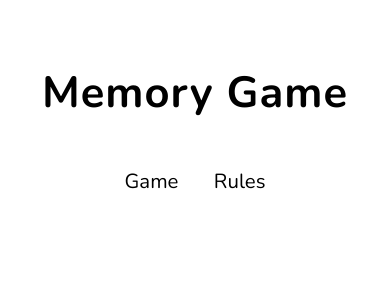
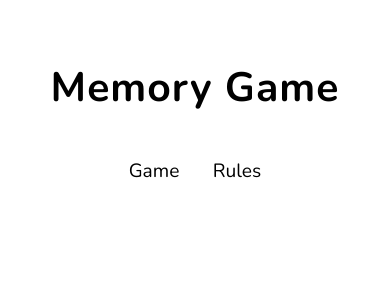
Before and after one commit to dengoloborodko/memory-game, a Next.js app: page / in a window 390 px wide. Shown: the top 300 px of the page. Built offline with nearby package versions, Linux system fonts and the light colour scheme.

Commit message:
:sparkles: feat: Add xSmall breakpoint

```diff
--- a/styles/theme.ts
+++ b/styles/theme.ts
@@ -1,8 +1,9 @@
-type BreakPointKey = 'small' | 'medium' | 'large' | 'extraLarge';
+type BreakPointKey = 'xSmall' | 'small' | 'medium' | 'large' | 'extraLarge';
 type BreakPointsList = Record<BreakPointKey, number>;
 export type MediaQueriesList = Record<BreakPointKey, string>;
 
 const breakPoints: BreakPointsList = {
+  xSmall: 400,
   small: 576,
   medium: 768,
   large: 992,
```
